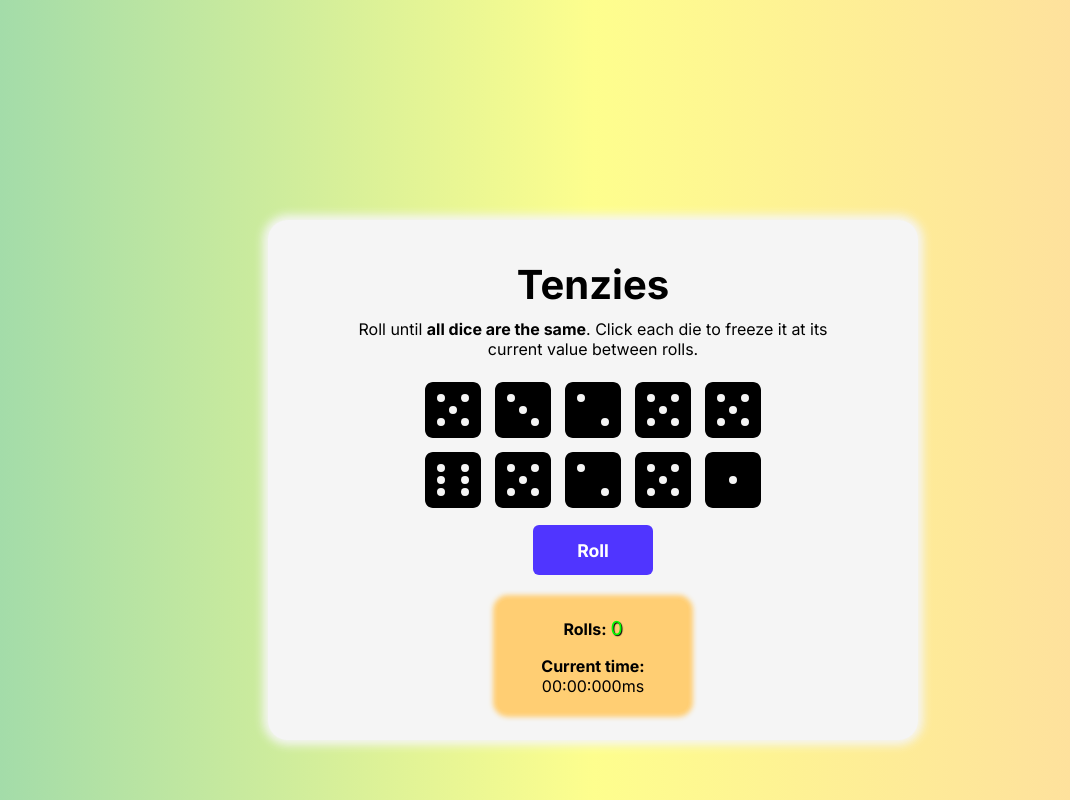
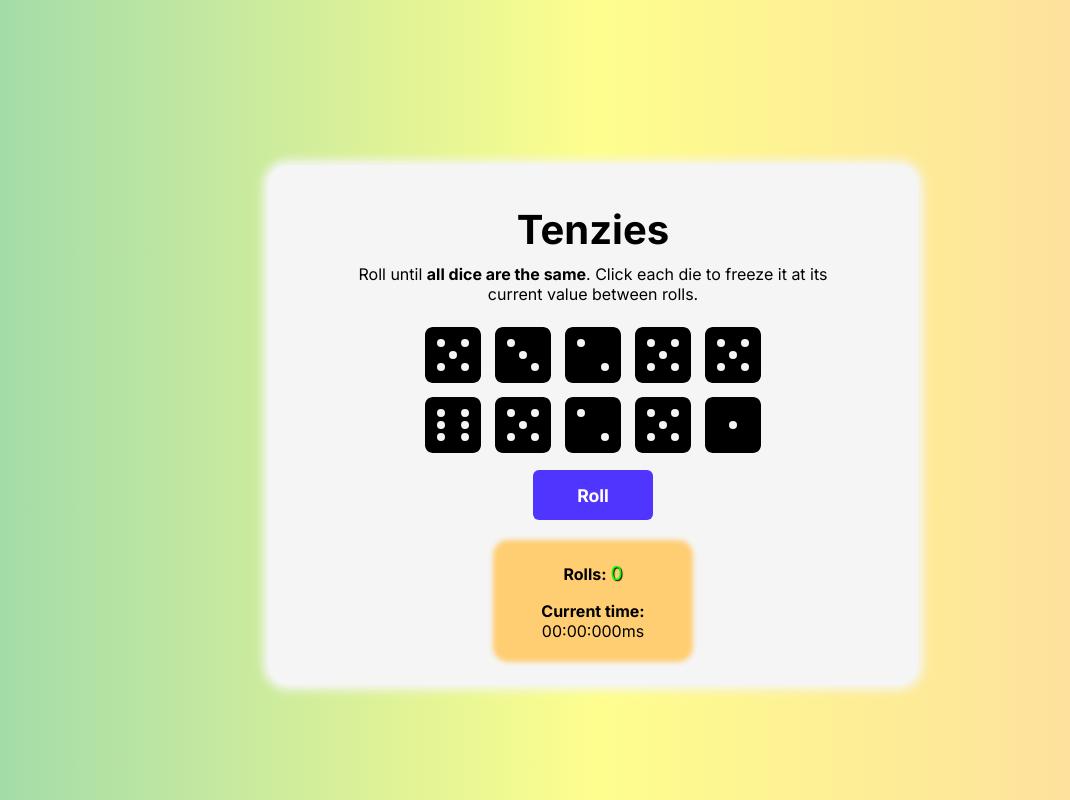
Before and after one commit to fred-gutierrez/Tenzies-Game, a React (Vite) app: page / in a window 1280 px wide. Shown: the top 800 px of the page, without its empty margins (47-1117 px from the left). Built offline with nearby package versions, Linux system fonts and the light colour scheme.

Commit message:
optimized height for phones

```diff
--- a/src/styles/main.css
+++ b/src/styles/main.css
@@ -88,6 +88,11 @@
 }
 
 /* Small devices (landscape phones, 576px and up) */
+@media (min-width: 576px) {
+  main {
+    margin: 150px auto !important;
+  }
+}
 /* Medium devices (tablets, 768px and up) */
 @media (min-width: 768px) {
   .best-section {
@@ -119,7 +124,7 @@ body {
   background: rgb(58, 180, 88);
   background: linear-gradient(90deg, rgba(58, 180, 88, 0.5) 0%, rgba(252, 253, 29, 0.5) 50%, rgba(252, 176, 69, 0.5) 100%);
   filter: progid:DXImageTransform.Microsoft.gradient(startColorstr="#3ab458",endColorstr="#fcb045",GradientType=1);
-  padding: 20px;
+  padding: 15px;
 }
 
 main {
@@ -127,7 +132,7 @@ main {
   height: 520px;
   max-width: 650px;
   border-radius: 5px;
-  margin: 200px auto;
+  margin: 50px auto;
   box-shadow: 0 0px 10px 5px rgb(245, 245, 245);
   padding: 40px 0 0 0;
   border-radius: 20px;
--- a/src/styles/sass/_mediaqueries.scss
+++ b/src/styles/sass/_mediaqueries.scss
@@ -1,5 +1,8 @@
 /* Small devices (landscape phones, 576px and up) */
 @media (min-width: 576px) {
+  main {
+    margin: 150px auto !important;
+  }
 }
 
 /* Medium devices (tablets, 768px and up) */
--- a/src/styles/sass/main.scss
+++ b/src/styles/sass/main.scss
@@ -32,7 +32,7 @@ body {
     rgba(252, 176, 69, 0.5) 100%
   );
   filter: progid:DXImageTransform.Microsoft.gradient(startColorstr="#3ab458",endColorstr="#fcb045",GradientType=1);
-  padding: 20px;
+  padding: 15px;
 }
 
 main {
@@ -40,7 +40,7 @@ main {
   height: 520px;
   max-width: 650px;
   border-radius: 5px;
-  margin: 200px auto;
+  margin: 50px auto;
   box-shadow: 0 0px 10px 5px rgb(245, 245, 245);
   padding: 40px 0 0 0;
   border-radius: 20px;
```
Also changed, not shown: 1 other file (tests, documents, lock files or other folders).
